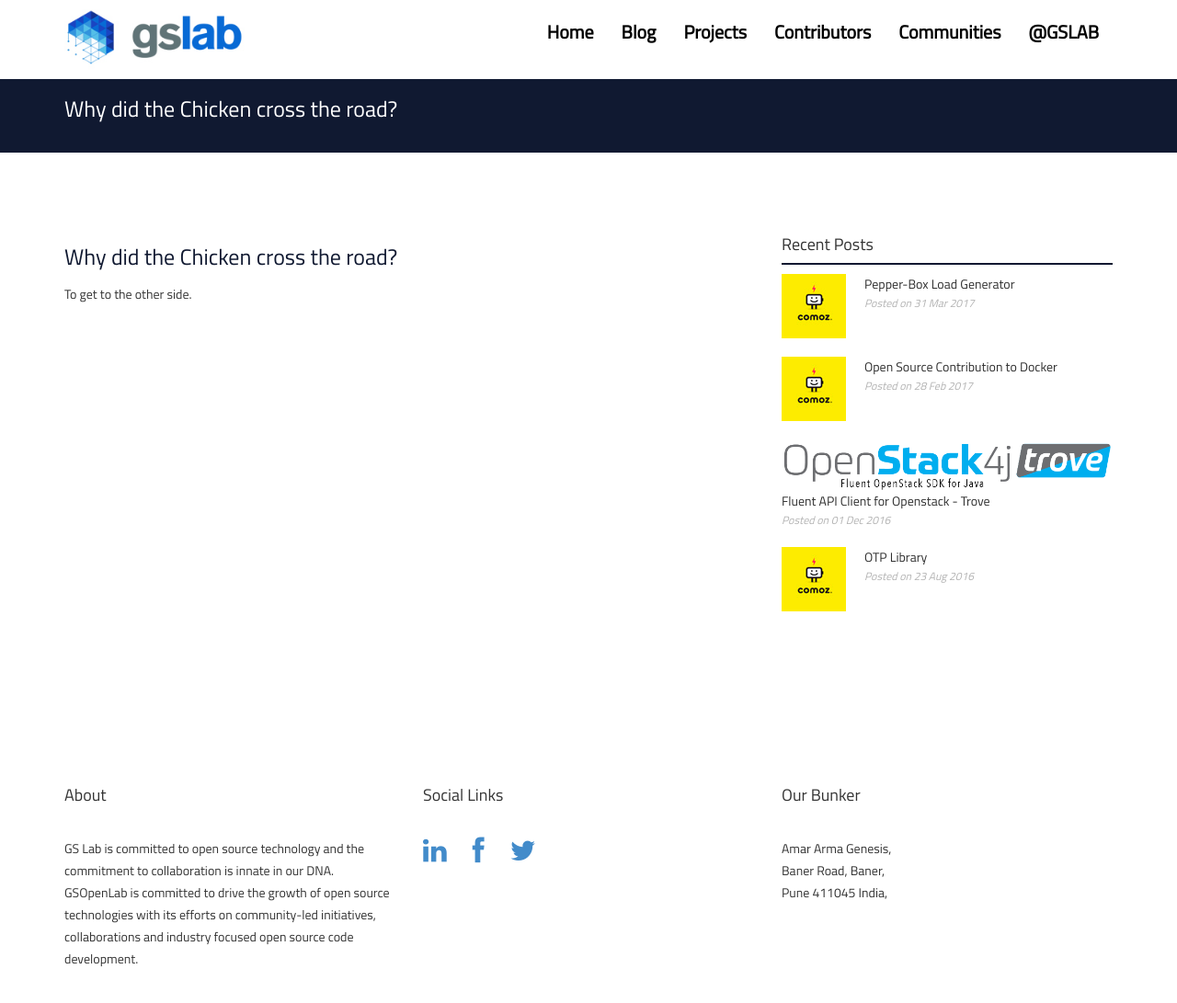
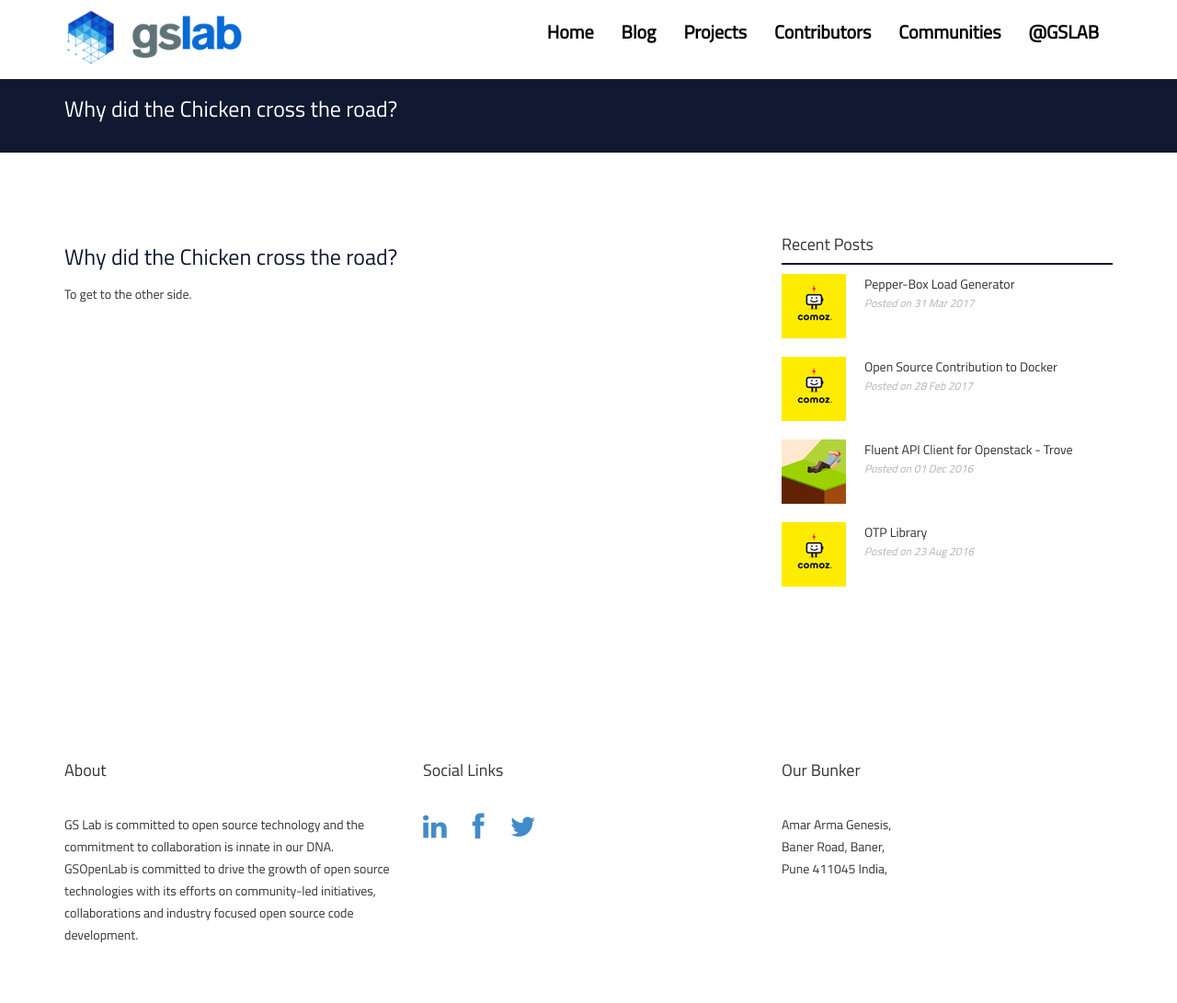
Before and after one commit to GSLabDev/gslabdev.github.io, a Jekyll site: the page built from _posts/question/2014-04-15-your-project-name.markdown, in a window 1280 px wide and 1127 px high. Shown: the top 1091 px of the window at 92% size. Built offline with Jekyll 4.4.1, drawn with Linux system fonts in a browser that asks for light colours; nearby versions of some CDN libraries.

Commit message:
Update 2016-12-01-o4j-trove.markdown

```diff
--- a/_posts/blog/2016-12-01-o4j-trove.markdown
+++ b/_posts/blog/2016-12-01-o4j-trove.markdown
@@ -8,7 +8,7 @@ categories:
 - Openstack
 - Openstack4j
 img:
-thumb: o4j-trove.png
+thumb: thumb01.jpg
 ---
 OpenStack Trove is a DBaaS (Database as a service) solution. It offers IT organizations the ability to operate a complete DBaaS platform
 within the enterprise. IT organizations can offer a rich variety of databases to their internal customers with the same ease of use that
```
